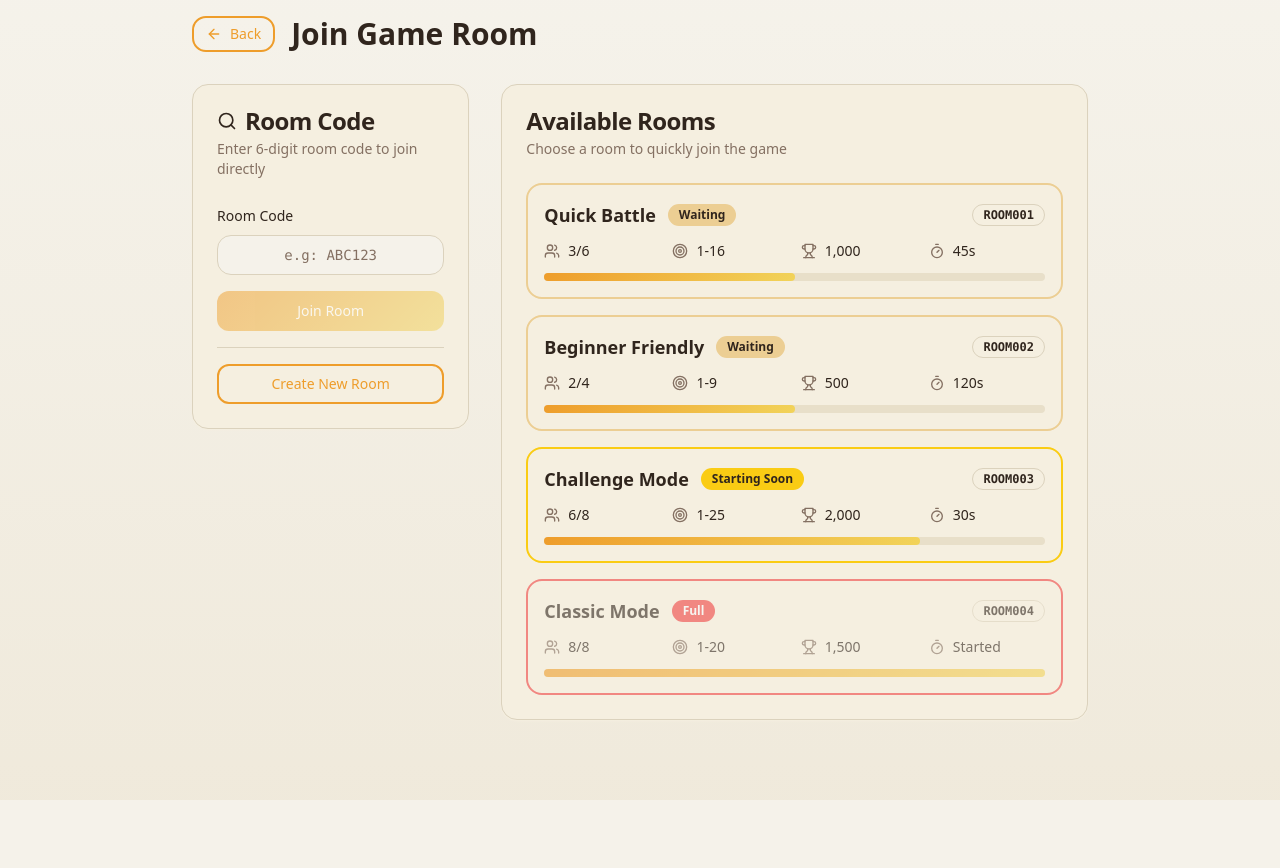
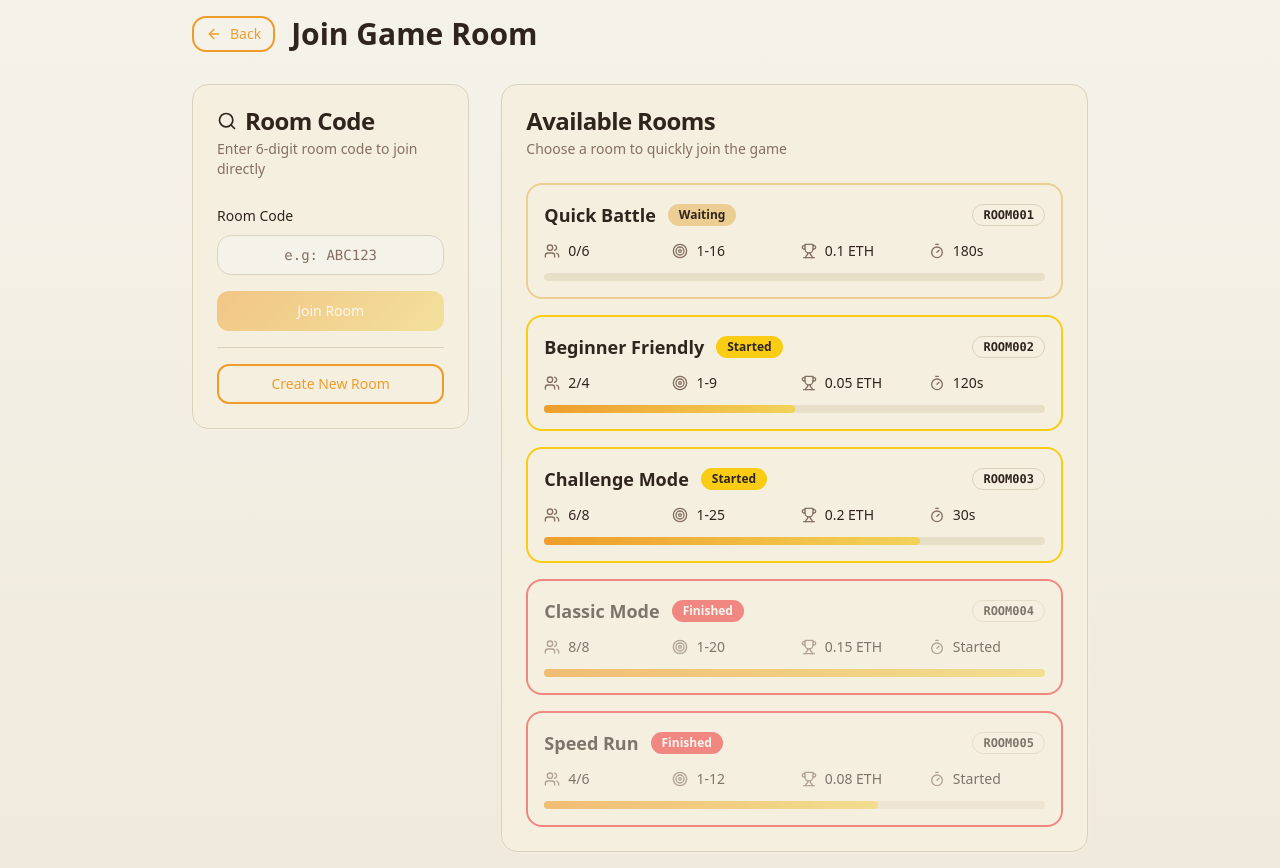
Before and after one commit to huaigu/number-verse-arena, a React (Vite) app: page /join-room in a window 1280 px wide. Before the commit the page ends 800 px from the top, so only its background shows below. Built offline with nearby package versions, Linux system fonts and the light colour scheme.

Commit message:
Update room status logic
Implement logic to update room status based on player participation and game end conditions.
- "waiting": for newly created rooms.
- "start": when at least one player joins.
- "finish": when the room is full or time expires.

```diff
--- a/src/pages/JoinRoom.tsx
+++ b/src/pages/JoinRoom.tsx
@@ -13,11 +13,11 @@ const mockRooms = [
   {
     id: "ROOM001",
     name: "Quick Battle",
-    currentPlayers: 3,
+    currentPlayers: 0,
     maxPlayers: 6,
     numberRange: "1-16",
-    prize: 1000,
-    timeLeft: 45,
+    entryFee: 0.1,
+    timeLeft: 180,
     status: "waiting"
   },
   {
@@ -26,9 +26,9 @@ const mockRooms = [
     currentPlayers: 2,
     maxPlayers: 4,
     numberRange: "1-9",
-    prize: 500,
+    entryFee: 0.05,
     timeLeft: 120,
-    status: "waiting"
+    status: "started"
   },
   {
     id: "ROOM003",
@@ -36,9 +36,9 @@ const mockRooms = [
     currentPlayers: 6,
     maxPlayers: 8,
     numberRange: "1-25",
-    prize: 2000,
+    entryFee: 0.2,
     timeLeft: 30,
-    status: "starting"
+    status: "started"
   },
   {
     id: "ROOM004",
@@ -46,9 +46,19 @@ const mockRooms = [
     currentPlayers: 8,
     maxPlayers: 8,
     numberRange: "1-20",
-    prize: 1500,
+    entryFee: 0.15,
     timeLeft: 0,
-    status: "full"
+    status: "finished"
+  },
+  {
+    id: "ROOM005",
+    name: "Speed Run",
+    currentPlayers: 4,
+    maxPlayers: 6,
+    numberRange: "1-12",
+    entryFee: 0.08,
+    timeLeft: 0,
+    status: "finished"
   }
 ]
 
@@ -82,19 +92,19 @@ const JoinRoom = () => {
   }
 
   const handleJoinRoom = (roomId: string, status: string) => {
-    if (status === "full") {
+    if (status === "finished") {
       toast({
-        title: "Room is full",
-        description: "Please choose another room",
+        title: "Game finished",
+        description: "This room has already finished",
         variant: "destructive"
       })
       return
     }
 
-    if (status === "starting") {
+    if (status === "started") {
       toast({
-        title: "Game is about to start",
-        description: "Joining room...",
+        title: "Game in progress",
+        description: "Joining ongoing game...",
       })
     }
 
@@ -107,10 +117,10 @@ const JoinRoom = () => {
     switch (status) {
       case "waiting":
         return <Badge variant="secondary">Waiting</Badge>
-      case "starting":
-        return <Badge className="bg-warning text-warning-foreground">Starting Soon</Badge>
-      case "full":
-        return <Badge variant="destructive">Full</Badge>
+      case "started":
+        return <Badge className="bg-warning text-warning-foreground">Started</Badge>
+      case "finished":
+        return <Badge variant="destructive">Finished</Badge>
       default:
         return <Badge variant="outline">Unknown</Badge>
     }
@@ -120,9 +130,9 @@ const JoinRoom = () => {
     switch (status) {
       case "waiting":
         return "border-secondary"
-      case "starting":
+      case "started":
         return "border-warning"
-      case "full":
+      case "finished":
         return "border-destructive"
       default:
         return "border-border"
@@ -203,7 +213,7 @@ const JoinRoom = () => {
                     <div
                       key={room.id}
                       className={`p-4 border-2 rounded-lg transition-all duration-300 ${getStatusColor(room.status)} ${
-                        room.status !== "full" ? "hover:shadow-card cursor-pointer hover:-translate-y-1" : "opacity-60"
+                        room.status !== "finished" ? "hover:shadow-card cursor-pointer hover:-translate-y-1" : "opacity-60"
                       }`}
                       onClick={() => handleJoinRoom(room.id, room.status)}
                     >
@@ -230,7 +240,7 @@ const JoinRoom = () => {
 
                         <div className="flex items-center space-x-2 text-sm">
                           <Trophy className="w-4 h-4 text-muted-foreground" />
-                          <span>{room.prize.toLocaleString()}</span>
+                          <span>{room.entryFee} ETH</span>
                         </div>
 
                         <div className="flex items-center space-x-2 text-sm">
```
